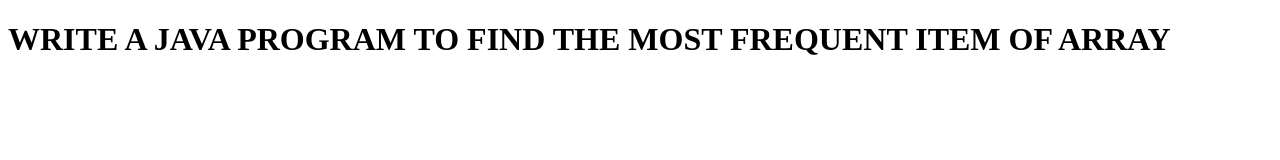
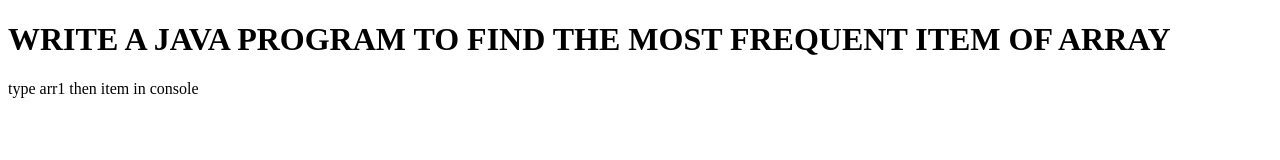
Before and after one commit to KanwaljeetSingh556/frequent.github.io, a plain HTML site: page index.html in a window 1280 px wide. Drawn offline with Linux system fonts and the light colour scheme.

Commit message:
Update index.html

```diff
--- a/index.html
+++ b/index.html
@@ -8,6 +8,7 @@
 </head>
 <body>
     <h1>WRITE A JAVA PROGRAM TO FIND THE MOST FREQUENT ITEM OF ARRAY</h1>
+    type arr1 then item in console
 
 </body>
 <script src="frequent.js"></script>
```
